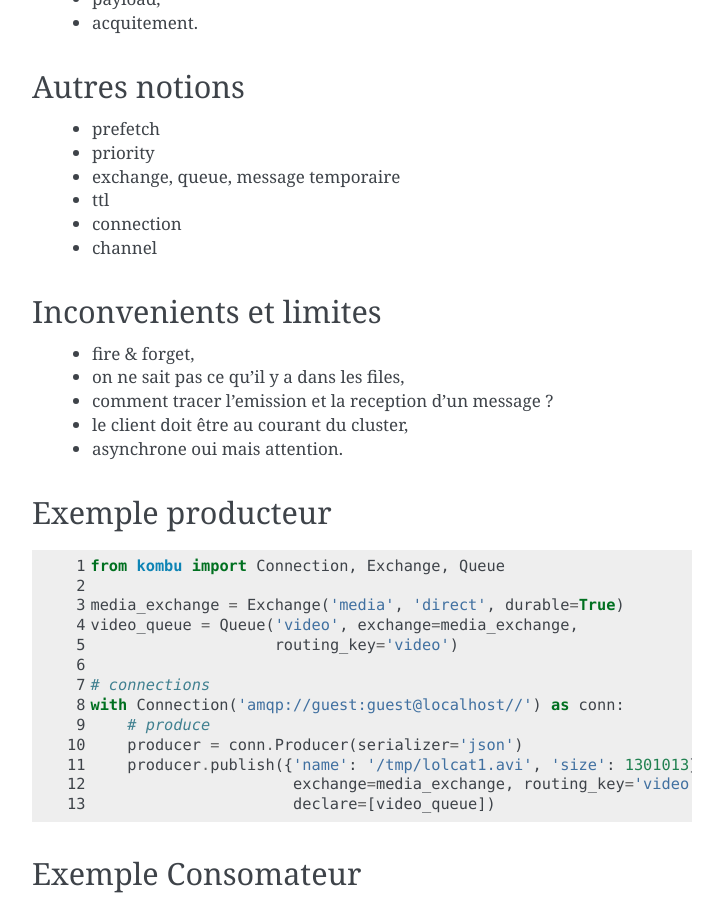
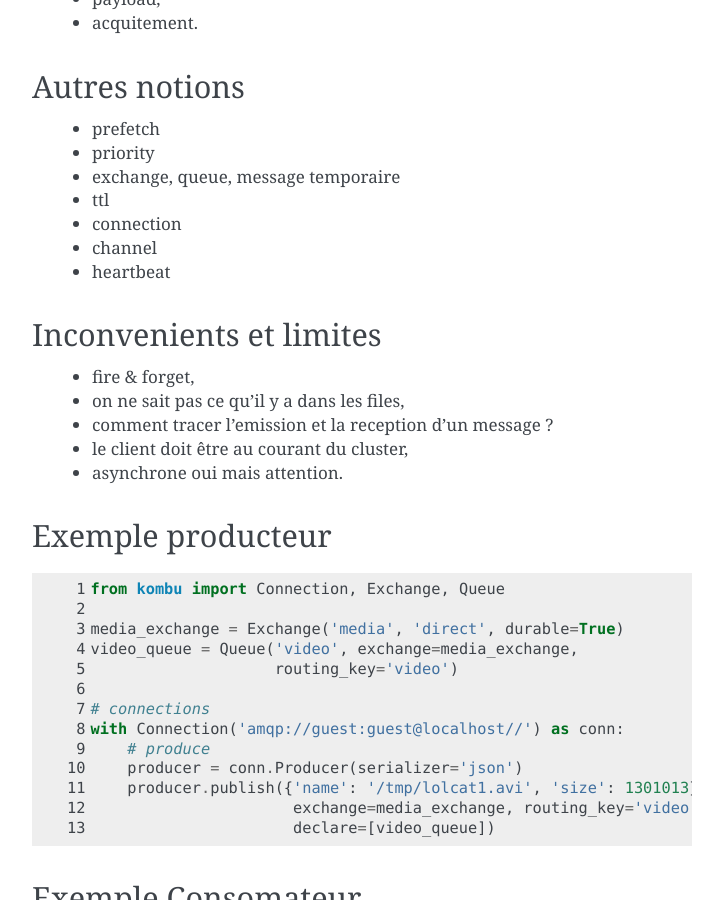
Before and after one commit to cyplp/amqp_presentation, a Sphinx documentation site: the page built from source/index.rst, in a window 1280 px wide and 900 px high, scrolled down 7110 px. Shown: the whole window, without its empty margins (388-1111 px from the left). Built offline with Sphinx 7.4.7, drawn with Linux system fonts in a browser that asks for light colours.

Commit message:
ajout de heartbeat

```diff
--- a/source/index.rst
+++ b/source/index.rst
@@ -234,6 +234,7 @@ Autres notions
  * ttl
  * connection
  * channel
+ * heartbeat
 
 Inconvenients et limites
 ========================
```
